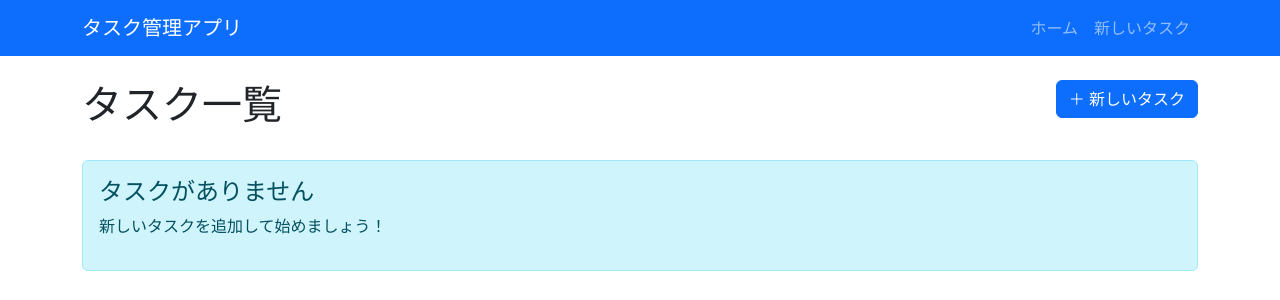
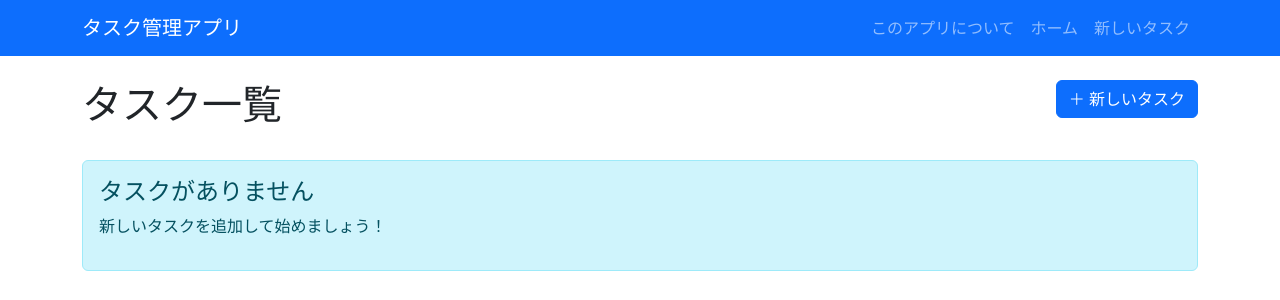
Before and after one commit to furukawa1020/-vol3-20-, a Flask app: page / in a window 1280 px wide. Shown: the top 300 px of the page. Run offline with Flask 3, Linux system fonts and the light colour scheme; data that the repository does not hold is empty.

Commit message:
Update base.html

```diff
--- a/templates/base.html
+++ b/templates/base.html
@@ -44,6 +44,9 @@
             </button>
             <div class="collapse navbar-collapse" id="navbarNav">
                 <ul class="navbar-nav ms-auto">
+                    <li class="nav-item">
+                        <a class="nav-link" href="{{ url_for('about') }}">このアプリについて</a>
+                     </li>
                     <li class="nav-item">
                         <a class="nav-link" href="{{ url_for('index') }}">ホーム</a>
                     </li>
```
